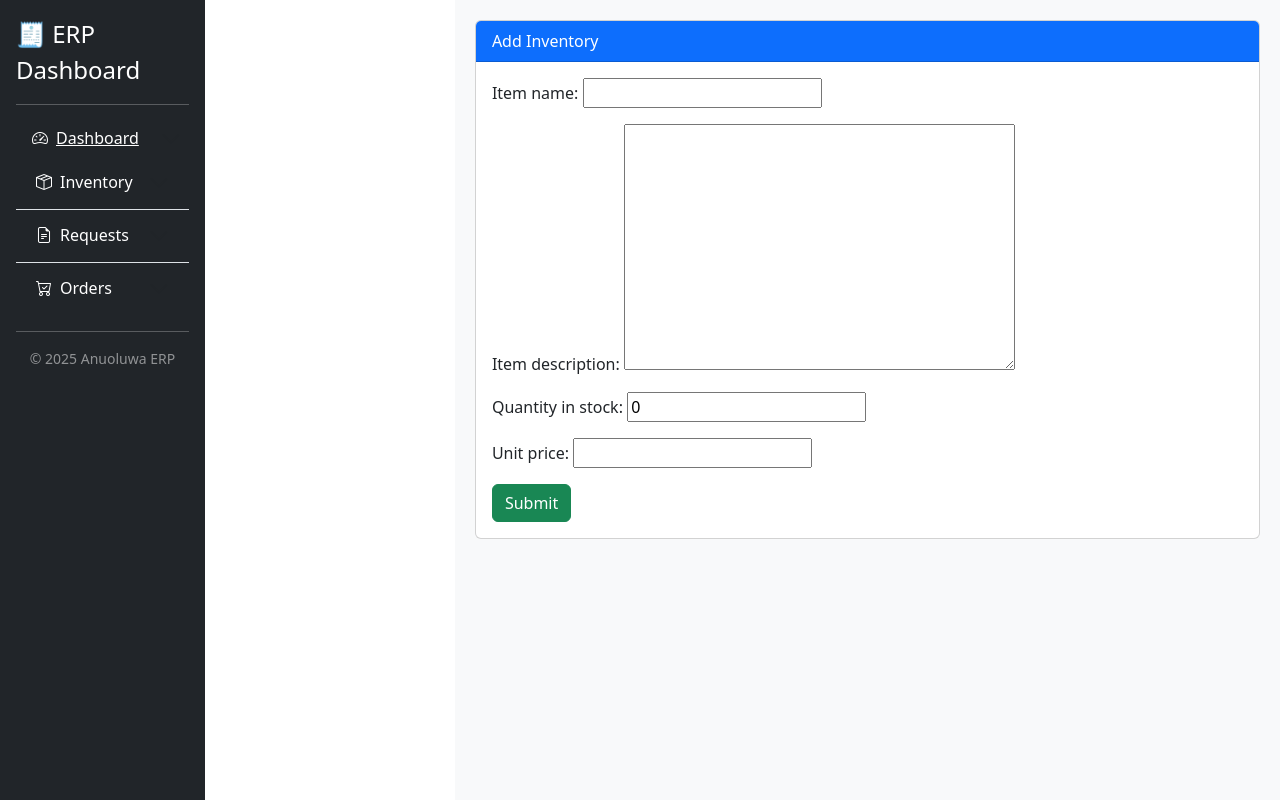
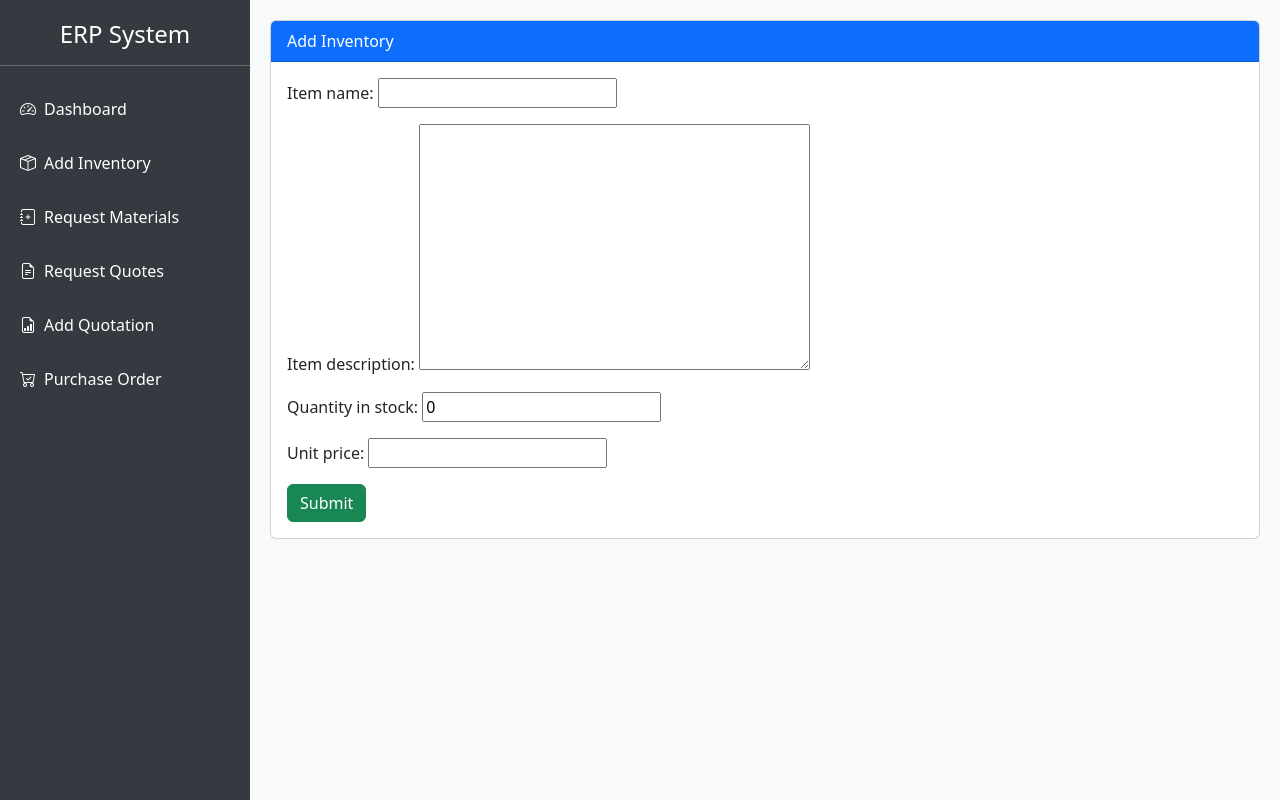
Before and after one commit to Anuoluwa-samuel/Purchases, a Django app: page /add-inventory/ in a window 1280 px wide. Run offline with Django 5.2, Linux system fonts and the light colour scheme.

Commit message:
Refactor: Simplify dashboard UI and remove inventory list

```diff
--- a/dashboard/urls.py
+++ b/dashboard/urls.py
@@ -1,14 +1,12 @@
 from django.urls import path
-from . import views
 from .views import (
     add_inventory, add_request_for_materials,
     add_request_for_quotes, add_quotations_received,
-    add_purchasing_order, dashboard, inventory_list
+    add_purchasing_order, dashboard
 )
 
 urlpatterns = [
     path('', dashboard, name='dashboard'),
-    path('inventory/', inventory_list, name='inventory-list'),
     path('add-inventory/', add_inventory, name='add-inventory'),
     path('add-request-materials/', add_request_for_materials, name='add-request-materials'),
     path('add-request-quotes/', add_request_for_quotes, name='add-request-quotes'),
--- a/dashboard/views.py
+++ b/dashboard/views.py
@@ -1,6 +1,3 @@
-from django.views.generic import ListView
-from .models import Inventory
-
 from django.shortcuts import render, redirect
 from .forms import (
     InventoryForm, RequestForMaterialsForm,
@@ -25,19 +22,12 @@ def dashboard(request):
     })
 
 
-from django.contrib import messages
-
 def add_inventory(request):
-    if request.method == 'POST':
-        form = InventoryForm(request.POST)
-        if form.is_valid():
-            form.save()
-            messages.success(request, "Inventory item added successfully.")
-            return redirect('add-inventory')
-    else:
-        form = InventoryForm()
+    form = InventoryForm(request.POST or None)
+    if form.is_valid():
+        form.save()
+        return redirect('add-inventory')
     return render(request, 'add_inventory.html', {'form': form})
-
 
 def add_request_for_materials(request):
     form = RequestForMaterialsForm(request.POST or None)
@@ -66,7 +56,3 @@ def add_purchasing_order(request):
         form.save()
         return redirect('add-purchase-order')
     return render(request, 'add_purchasing_order.html', {'form': form})
-
-def inventory_list(request):
-    inventories = Inventory.objects.all()
-    return render(request, 'inventory_list.html', {'inventories': inventories})
--- a/templates/base.html
+++ b/templates/base.html
@@ -36,100 +36,22 @@
             overflow-y: auto;
         }
     </style>
-    <!-- Bootstrap CSS -->
-<link href="https://cdn.jsdelivr.net/npm/bootstrap@5.3.0/dist/css/bootstrap.min.css" rel="stylesheet">
-
-<!-- Bootstrap JS & Popper -->
-<script src="https://cdn.jsdelivr.net/npm/bootstrap@5.3.0/dist/js/bootstrap.bundle.min.js"></script>
-
-<link rel="stylesheet" href="https://cdn.jsdelivr.net/npm/bootstrap-icons@1.10.5/font/bootstrap-icons.css">
-
-
 </head>
 <body>
 
-    <!-- Sidebar Wrapper -->
-<div class="d-flex flex-column p-3 text-white bg-dark" style="width: 250px; height: 100vh;">
-  <a href="/" class="d-flex align-items-center mb-3 mb-md-0 me-md-auto text-white text-decoration-none">
-    <span class="fs-4">🧾 ERP Dashboard</span>
-  </a>
-  <hr>
+    <div class="sidebar">
+        <h4 class="text-white text-center">ERP System</h4>
+        <hr class="text-light">
+        <a href="{% url 'dashboard' %}"><i class="bi bi-speedometer2 me-2"></i>Dashboard</a>
+        <a href="{% url 'add-inventory' %}"><i class="bi bi-box-seam me-2"></i>Add Inventory</a>
+        <a href="{% url 'add-request-materials' %}"><i class="bi bi-journal-plus me-2"></i>Request Materials</a>
+        <a href="{% url 'add-request-quotes' %}"><i class="bi bi-file-earmark-text me-2"></i>Request Quotes</a>
+        <a href="{% url 'add-quotation' %}"><i class="bi bi-file-earmark-bar-graph me-2"></i>Add Quotation</a>
+        <a href="{% url 'add-purchase-order' %}"><i class="bi bi-cart-check me-2"></i>Purchase Order</a>
 
-  <div class="accordion accordion-flush" id="sidebarMenu">
-
-    <!-- Dashboard -->
-    <div class="accordion-item bg-dark border-0">
-      <h2 class="accordion-header">
-        <a href="{% url 'dashboard' %}" class="accordion-button bg-dark text-white collapsed p-2 ps-3">
-          <i class="bi bi-speedometer2 me-2"></i> Dashboard
-        </a>
-      </h2>
     </div>
 
-    <!-- Inventory Section -->
-    <div class="accordion-item bg-dark">
-      <h2 class="accordion-header">
-        <button class="accordion-button bg-dark text-white collapsed" type="button" data-bs-toggle="collapse" data-bs-target="#collapseInventory">
-          <i class="bi bi-box-seam me-2"></i> Inventory
-        </button>
-      </h2>
-      <div id="collapseInventory" class="accordion-collapse collapse" data-bs-parent="#sidebarMenu">
-        <div class="accordion-body bg-dark ps-4">
-          <a href="{% url 'add-inventory' %}" class="text-white d-block">➕ Add Inventory</a>
-          <a href="{% url 'inventory-list' %}" class="text-white d-block">📄 View Inventory</a>
-        </div>
-      </div>
-    </div>
-
-    <!-- Request Section -->
-    <div class="accordion-item bg-dark">
-      <h2 class="accordion-header">
-        <button class="accordion-button bg-dark text-white collapsed" type="button" data-bs-toggle="collapse" data-bs-target="#collapseRequests">
-          <i class="bi bi-file-earmark-text me-2"></i> Requests
-        </button>
-      </h2>
-      <div id="collapseRequests" class="accordion-collapse collapse" data-bs-parent="#sidebarMenu">
-        <div class="accordion-body bg-dark ps-4">
-          <a href="{% url 'request-materials' %}" class="text-white d-block">📦 Request Materials</a>
-          <a href="{% url 'request-quotes' %}" class="text-white d-block">📝 Request Quotes</a>
-        </div>
-      </div>
-    </div>
-
-    <!-- Orders Section -->
-    <div class="accordion-item bg-dark">
-      <h2 class="accordion-header">
-        <button class="accordion-button bg-dark text-white collapsed" type="button" data-bs-toggle="collapse" data-bs-target="#collapseOrders">
-          <i class="bi bi-cart-check me-2"></i> Orders
-        </button>
-      </h2>
-      <div id="collapseOrders" class="accordion-collapse collapse" data-bs-parent="#sidebarMenu">
-        <div class="accordion-body bg-dark ps-4">
-          <a href="{% url 'add-quotation' %}" class="text-white d-block">📃 Add Quotation</a>
-          <a href="{% url 'purchase-order' %}" class="text-white d-block">🛒 Purchase Order</a>
-        </div>
-      </div>
-    </div>
-
-  </div>
-
-  <hr>
-  <div class="text-white-50 text-center small">
-    &copy; 2025 Anuoluwa ERP
-  </div>
-</div>
-
     <div class="content">
-        {% if messages %}
-  <div class="mt-3">
-    {% for message in messages %}
-      <div class="alert alert-{{ message.tags }} alert-dismissible fade show" role="alert">
-        {{ message }}
-        <button type="button" class="btn-close" data-bs-dismiss="alert"></button>
-      </div>
-    {% endfor %}
-  </div>
-{% endif %}
 
         {% block content %}
         {% endblock %}
```
